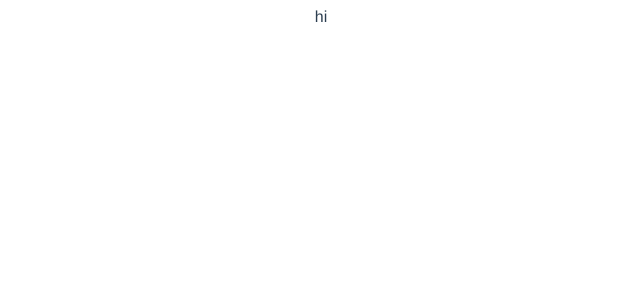
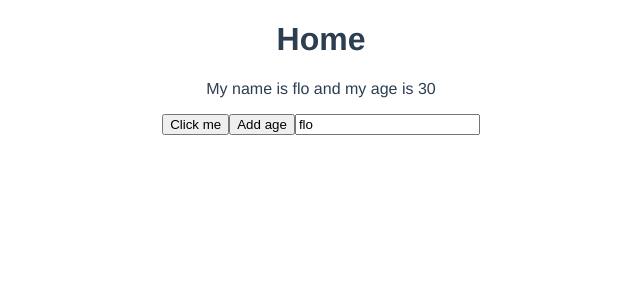
Before and after one commit to FlorianAutricque/vuejs_learning, a Vue app in the folder 7_composition_api/: page / in a window 1280 px wide. Shown: the top 300 px of the page, without its empty margins (319-959 px from the left). Built offline with nearby package versions, Linux system fonts and the light colour scheme.

Commit message:
use ref for reactive

```diff
--- a/7_composition_api/src/views/HomeView.vue
+++ b/7_composition_api/src/views/HomeView.vue
@@ -1,14 +1,29 @@
 <template>
-  <div class="home">hi</div>
+  <div class="home">
+    <h1>Home</h1>
+    <p>My name is {{ name }} and my age is {{ age }}</p>
+    <button @click="handleClick">Click me</button>
+    <button @click="age++">Add age</button>
+
+    <input type="text" v-model="name" />
+  </div>
 </template>
 
 <script>
-// @ is an alias to /
-
+import { ref } from "vue";
 export default {
   name: "HomeView",
-setup() {
+  setup() {
+    //this are not reactive variables (whitout ref), they wont update in the template like when we were using in the data() function
 
-}
+    const name = ref("flo");
+    const age = ref(30);
+
+    const handleClick = () => {
+      name.value = "luigi";
+    };
+
+    return { name, age, handleClick };
+  },
 };
 </script>
```
